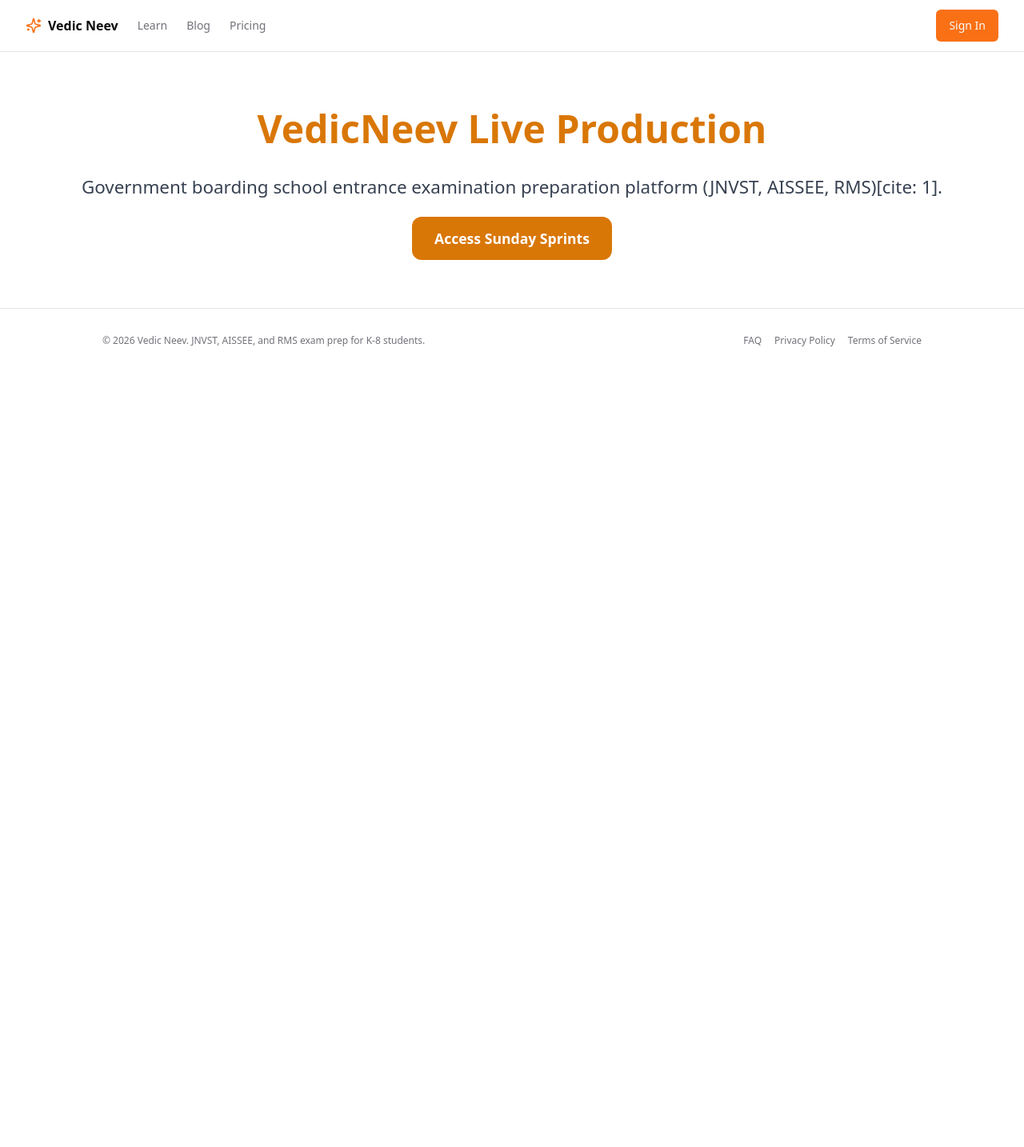
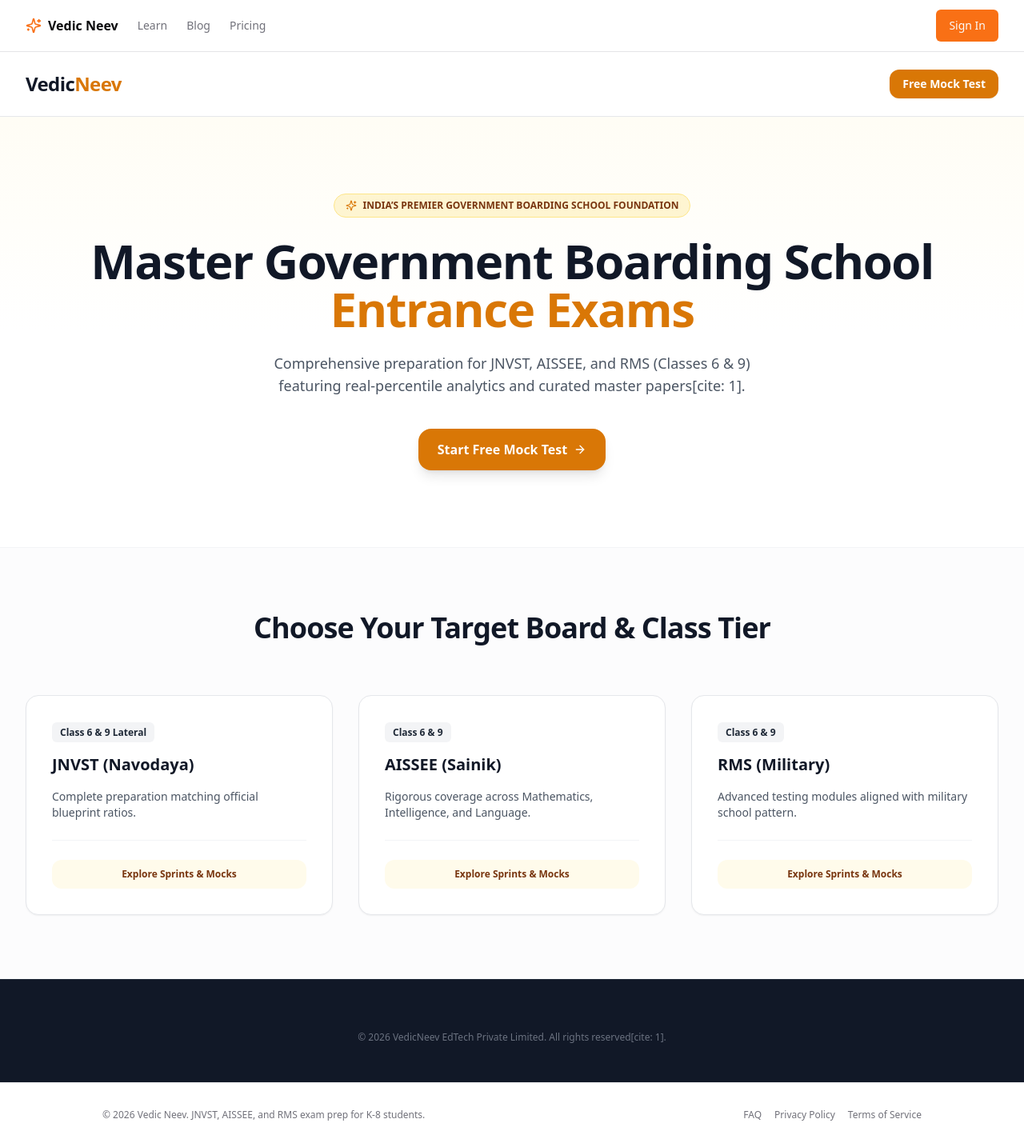
Before and after one commit to pathak32/vedicneev, a Next.js app in the folder apps/web/: page / in a window 1280 px wide. Shown: the whole page at 80% size. Before the commit the page ends 800 px from the top, so only its background shows below. Built offline with nearby package versions, Linux system fonts and the light colour scheme; no server answers.

Commit message:
Restore production landing page

```diff
--- a/apps/web/app/page.tsx
+++ b/apps/web/app/page.tsx
@@ -1,13 +1,84 @@
+import Link from 'next/link';
+import { Sparkles, ArrowRight } from 'lucide-react';
+
 export default function Home() {
   return (
-    <div style={{ padding: '60px', textAlign: 'center', fontFamily: 'system-ui, sans-serif' }}>
-      <h1 style={{ color: '#d97706', fontSize: '3rem', fontWeight: 900 }}>VedicNeev Live Production</h1>
-      <p style={{ fontSize: '1.4rem', color: '#374151', margin: '20px 0' }}>
-        Government boarding school entrance examination preparation platform (JNVST, AISSEE, RMS)[cite: 1].
-      </p>
-      <a href="/sprints" style={{ display: 'inline-block', padding: '14px 28px', background: '#d97706', color: '#fff', textDecoration: 'none', borderRadius: '12px', fontSize: '1.1rem', fontWeight: 'bold' }}>
-        Access Sunday Sprints
-      </a>
+    <div className="min-h-screen flex flex-col bg-white text-gray-900">
+      <header className="sticky top-0 z-50 w-full border-b border-gray-200 bg-white/95 backdrop-blur">
+        <div className="max-w-7xl mx-auto px-4 sm:px-6 lg:px-8 h-20 flex items-center justify-between">
+          <div className="flex items-center gap-6">
+            <Link href="/" className="flex items-center gap-2">
+              <span className="text-2xl font-black tracking-tight text-gray-900">
+                Vedic<span className="text-amber-600">Neev</span>
+              </span>
+            </Link>
+          </div>
+          <div className="flex items-center gap-4">
+            <Link href="/sprints" className="inline-flex items-center justify-center px-4 py-2 text-sm font-bold text-white bg-amber-600 rounded-xl shadow-sm hover:bg-amber-700 transition-all">
+              Free Mock Test
+            </Link>
+          </div>
+        </div>
+      </header>
+
+      <main className="flex-grow">
+        <section className="relative overflow-hidden bg-gradient-to-b from-amber-50/50 via-white to-white py-16 lg:py-24">
+          <div className="max-w-7xl mx-auto px-4 sm:px-6 lg:px-8 text-center max-w-3xl mx-auto space-y-6">
+            <div className="inline-flex items-center gap-2 px-3.5 py-1.5 rounded-full bg-amber-100/80 text-amber-900 text-xs font-bold uppercase border border-amber-200">
+              <Sparkles className="w-3.5 h-3.5 text-amber-600" />
+              India’s Premier Government Boarding School Foundation
+            </div>
+            <h1 className="text-4xl sm:text-5xl lg:text-6xl font-black tracking-tight text-gray-900 leading-tight">
+              Master Government Boarding School <span className="text-amber-600">Entrance Exams</span>
+            </h1>
+            <p className="text-base sm:text-lg text-gray-600 leading-relaxed max-w-2xl mx-auto">
+              Comprehensive preparation for JNVST, AISSEE, and RMS (Classes 6 & 9) featuring real-percentile analytics and curated master papers[cite: 1].
+            </p>
+            <div className="flex flex-col sm:flex-row items-center justify-center gap-4 pt-4">
+              <Link href="/sprints" className="w-full sm:w-auto inline-flex items-center justify-center px-6 py-3.5 text-base font-bold text-white bg-amber-600 rounded-2xl shadow-lg hover:bg-amber-700 transition-all gap-2">
+                Start Free Mock Test
+                <ArrowRight className="w-4 h-4" />
+              </Link>
+            </div>
+          </div>
+        </section>
+
+        <section className="py-20 bg-gray-50/50 border-t border-gray-100">
+          <div className="max-w-7xl mx-auto px-4 sm:px-6 lg:px-8">
+            <div className="text-center max-w-2xl mx-auto space-y-4 mb-16">
+              <h2 className="text-3xl sm:text-4xl font-black text-gray-900 tracking-tight">
+                Choose Your Target Board & Class Tier
+              </h2>
+            </div>
+            <div className="grid grid-cols-1 md:grid-cols-3 gap-8">
+              {[
+                { title: "JNVST (Navodaya)", sub: "Class 6 & 9 Lateral", desc: "Complete preparation matching official blueprint ratios." },
+                { title: "AISSEE (Sainik)", sub: "Class 6 & 9", desc: "Rigorous coverage across Mathematics, Intelligence, and Language." },
+                { title: "RMS (Military)", sub: "Class 6 & 9", desc: "Advanced testing modules aligned with military school pattern." }
+              ].map((t, i) => (
+                <div key={i} className="bg-white rounded-2xl p-8 shadow-sm border border-gray-200 flex flex-col justify-between">
+                  <div className="space-y-4">
+                    <span className="text-xs font-bold px-2.5 py-1 rounded-md bg-gray-100 text-gray-800">{t.sub}</span>
+                    <h3 className="text-xl font-extrabold text-gray-900">{t.title}</h3>
+                    <p className="text-sm text-gray-600">{t.desc}</p>
+                  </div>
+                  <div className="pt-6 mt-6 border-t border-gray-100">
+                    <Link href="/sprints" className="w-full inline-flex items-center justify-center px-4 py-2.5 text-xs font-bold text-amber-900 bg-amber-50 hover:bg-amber-100 rounded-xl">
+                      Explore Sprints & Mocks
+                    </Link>
+                  </div>
+                </div>
+              ))}
+            </div>
+          </div>
+        </section>
+      </main>
+
+      <footer className="bg-gray-900 text-gray-300 border-t border-gray-800 pt-16 pb-12">
+        <div className="max-w-7xl mx-auto px-4 sm:px-6 lg:px-8 text-center text-xs text-gray-500">
+          <p>© {new Date().getFullYear()} VedicNeev EdTech Private Limited. All rights reserved[cite: 1].</p>
+        </div>
+      </footer>
     </div>
   );
 }
```
